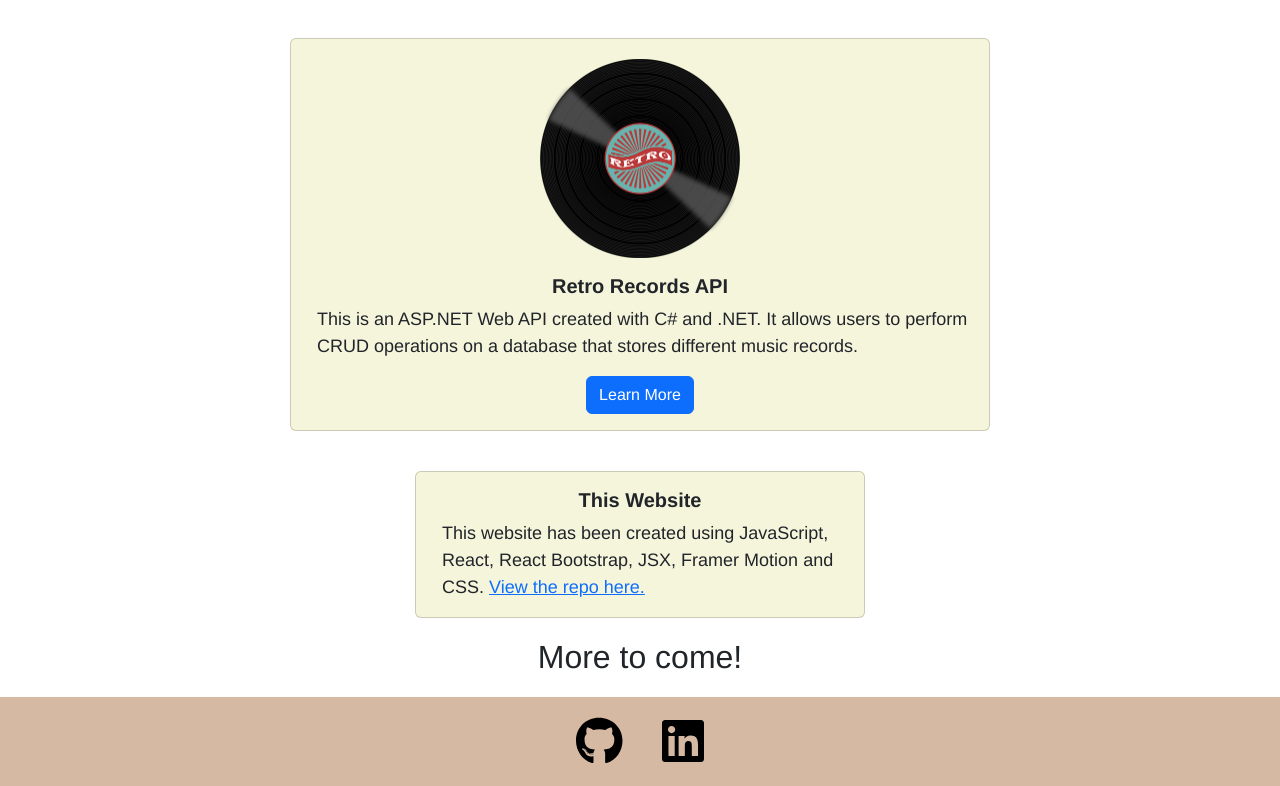
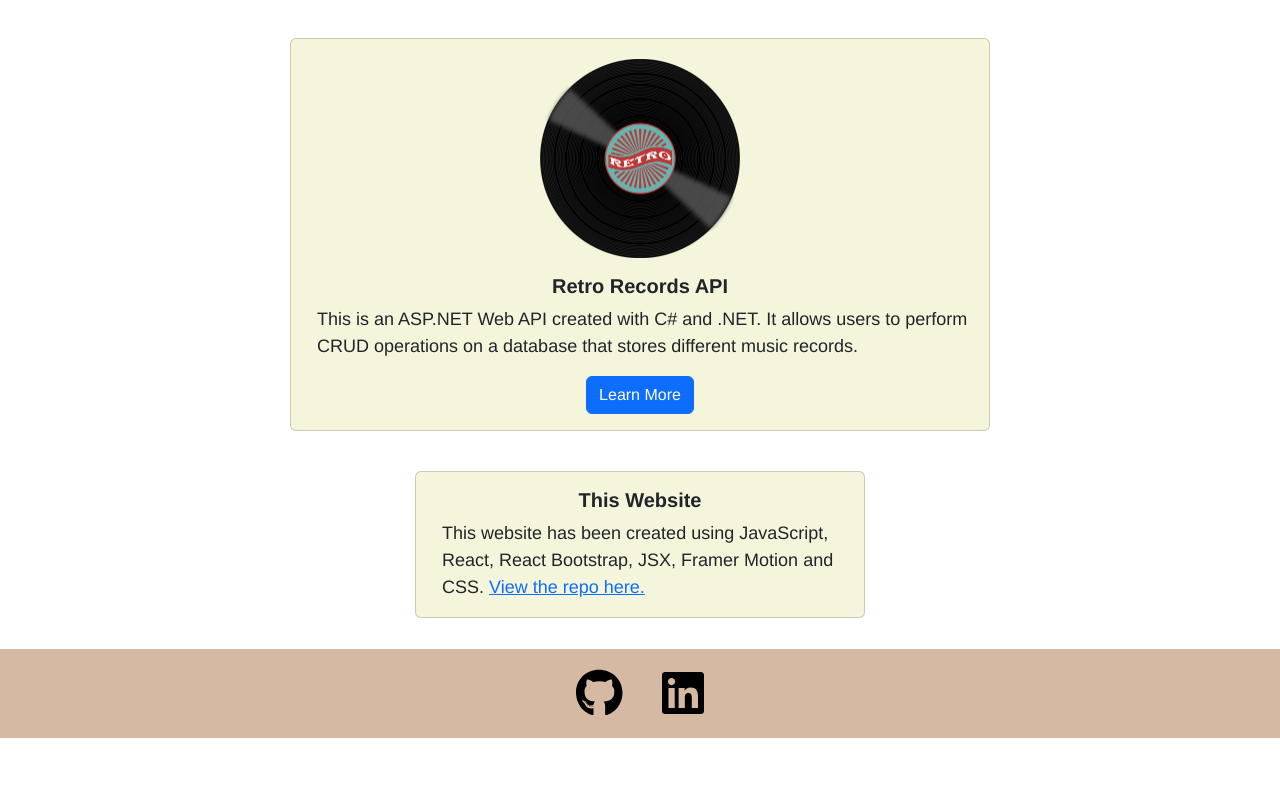
Before and after one commit to RoKen1000/portfolio-website, a React (Create React App) app: page /portfolio in a window 1280 px wide. Shown: the part 994-1780 px from the top of the page. After the commit the page ends 1732 px from the top, so only its background shows below. Built offline with nearby package versions, Linux system fonts and the light colour scheme.

Commit message:
Add series of containers to make Footer stick to the bottom of the page no matter the viewport being used. Add styling in App.css to make this work. Add spacer divs in portfolio and skills pages to mmake sure that content does not go behind the footer.

```diff
--- a/src/App.css
+++ b/src/App.css
@@ -10,3 +10,18 @@
 .page-heading{
   margin: 20px;
 }
+
+#page-container {
+  position: relative;
+  min-height: 100vh;
+}
+
+#content-wrap {
+  padding-bottom: 2.5rem;
+}
+
+#footer {
+  position: absolute;
+  bottom: 0;
+  width: 100%;
+}
--- a/src/App.js
+++ b/src/App.js
@@ -17,8 +17,10 @@
       <AnimatePresence mode="wait">
         {header && <Header buttonClicked={buttonClicked} setButtonClicked={setButtonClicked}/>}
       </AnimatePresence>
-      <AnimatedRoutes setHeader={setHeader} setFooter={setFooter} setButtonClicked={setButtonClicked}/>
-      {footer && <Footer/>}
+      <div id='page-container'>
+        <AnimatedRoutes setHeader={setHeader} setFooter={setFooter} setButtonClicked={setButtonClicked}/>
+        {footer && <Footer/>}
+      </div>
     </div>
   );
 }
--- a/src/components/AnimatedRoutes.jsx
+++ b/src/components/AnimatedRoutes.jsx
@@ -28,6 +28,7 @@
     }, [location.pathname])
 
     return(
+        <div id="content-wrap">
             <AnimatePresence mode="wait">
                 <Routes location={location} key={location.pathname}>
                     <Route path="/" element={<Home setButtonClicked={setButtonClicked}/>}/>
@@ -41,5 +42,6 @@
                     <Route path="/portfolio/conjugation-website" element={<ItalianConjugations/>} />
                 </Routes>
             </AnimatePresence>
+        </div>
     )
 }
--- a/src/components/Footer.jsx
+++ b/src/components/Footer.jsx
@@ -5,7 +5,7 @@
 export const Footer = () => {
 
     return(
-        <footer>
+        <footer id="footer">
                 <div className="social-icons">
                     <a href="https://github.com/RoKen1000" rel="noreferrer" target="_blank" name="GitHub" className="footer-icons">
                         <FontAwesomeIcon icon={faGithub} size="3x" alt="GitHub"/>
--- a/src/components/Portfolio.jsx
+++ b/src/components/Portfolio.jsx
@@ -110,7 +110,7 @@
                         </Col>
                     </Row>
                 </Container>
-                <h2>More to come!</h2>
+                <div id="portfolio-bottom-spacer"></div>
             </motion.div>
         </main>
     )
--- a/src/components/Skills.jsx
+++ b/src/components/Skills.jsx
@@ -102,6 +102,7 @@
                         </Col>
                     </Row>
                 </Container>
+                <div id="skills-bottom-spacer"></div>
             </motion.div>
         </main>
     )
--- a/src/styles/Portfolio.css
+++ b/src/styles/Portfolio.css
@@ -93,3 +93,7 @@
         height: auto;
     }
 }
+
+#portfolio-bottom-spacer{
+    padding-bottom: 80px;
+}
--- a/src/styles/Skills.css
+++ b/src/styles/Skills.css
@@ -61,3 +61,7 @@
 .tech-card-grid-last-row{
     justify-content: center;
 }
+
+#skills-bottom-spacer{
+    padding-bottom: 40px;
+}
```
Lines whose indentation alone changed are shown as unchanged.
